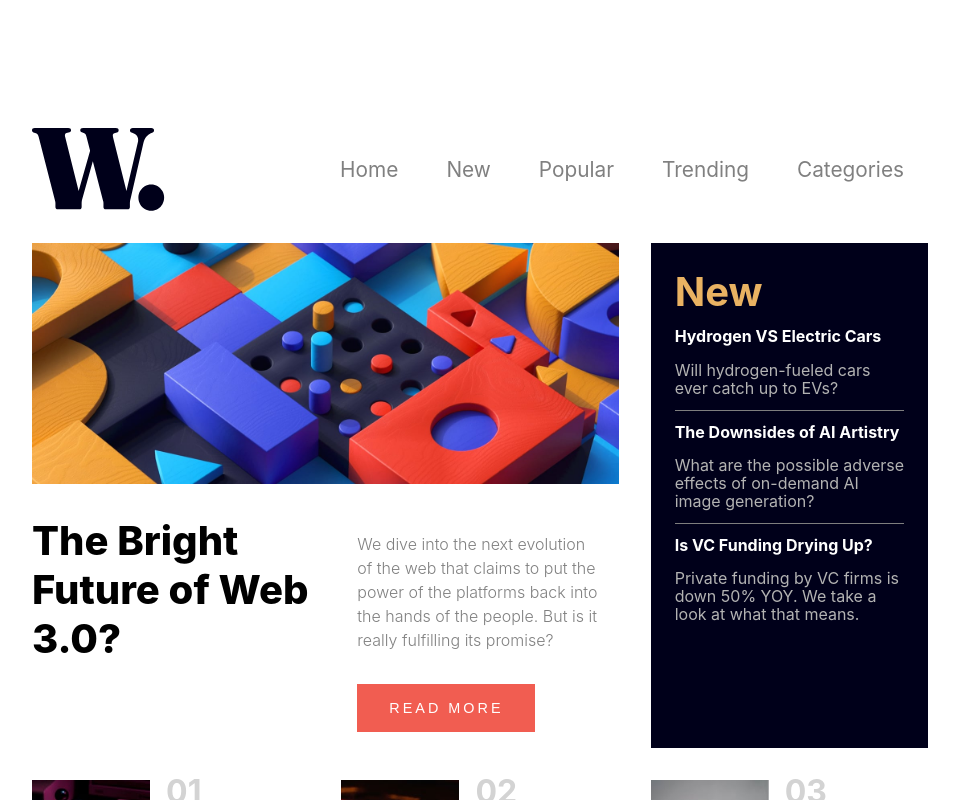
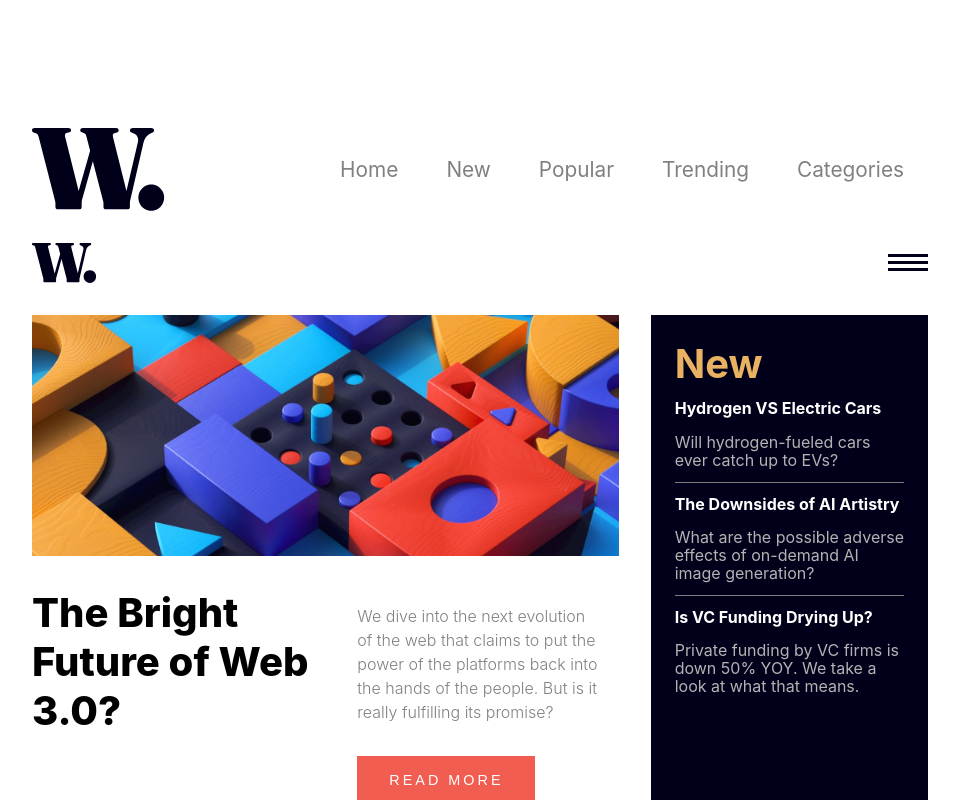
Before and after one commit to hojjatmahdave/Frontend-Mentor, a React (Create React App) app: page / in a window 1280 px wide. Shown: the top 800 px of the page, without its empty margins (160-1119 px from the left). Built offline with nearby package versions, Linux system fonts and the light colour scheme.

Commit message:
only the sidenav !

```diff
--- a/src/news-homepage-main/components/nav.tsx
+++ b/src/news-homepage-main/components/nav.tsx
@@ -1,8 +1,15 @@
-import React from "react";
+import React, { useState } from "react";
+import { Container } from "react-bootstrap";
+import { ReactComponent as Exit } from "../assets/images/icon-menu-close.svg";
+import { ReactComponent as Menu } from "../assets/images/icon-menu.svg";
+
 import logo from "../assets/images/logo.svg";
-import { Links, NavStyle } from "../styles/nav-style";
+import { Links, NavStyle, SideLinks, SideNav } from "../styles/nav-style";
 const Nav = () => {
+  const [toggleMenu, setToggleMenu] = useState(false);
+
   return (
+    <>
       <NavStyle>
         <img src={logo} alt="" />
         <Links>
@@ -13,6 +20,35 @@ const Nav = () => {
           <p>Categories</p>
         </Links>
       </NavStyle>
+      <SideNav>
+        <img src={logo} alt="" />
+
+        {toggleMenu ? (
+          <Exit
+            onClick={() => {
+              setToggleMenu(false);
+            }}
+          />
+        ) : (
+          <Menu
+            onClick={() => {
+              setToggleMenu(true);
+            }}
+          />
+        )}
+        {toggleMenu && (
+          <SideLinks>
+            <Container>
+              <p>Home</p>
+              <p>New</p>
+              <p>Popular</p>
+              <p>Trending</p>
+              <p>Categories</p>
+            </Container>
+          </SideLinks>
+        )}
+      </SideNav>
+    </>
   );
 };
 
--- a/src/news-homepage-main/styles/body-style.tsx
+++ b/src/news-homepage-main/styles/body-style.tsx
@@ -249,7 +249,7 @@ export const Flex = styled.div`
     }
   }
   @media screen and (max-width: 480px) {
-    line-height: 1.8rem;
+    line-height: 1.5rem;
     & > div {
       h1 {
         font-weight: 700;
@@ -261,7 +261,8 @@ export const Flex = styled.div`
       }
       p {
         width: 100%;
-        font-size: 0.95rem;
+        font-size: 0.9rem;
+        line-height: 1.4rem;
       }
     }
   }
--- a/src/news-homepage-main/styles/nav-style.tsx
+++ b/src/news-homepage-main/styles/nav-style.tsx
@@ -8,6 +8,9 @@ export const NavStyle = styled.div`
   padding-bottom: 2rem;
   img {
     width: 15%;
+  }
+  @media screen and (max-width: 480px) {
+    display: none;
   }
 `;
 export const Links = styled.div`
@@ -47,3 +50,33 @@ export const Links = styled.div`
     display: none;
   }
 `;
+export const SideNav = styled.div`
+  display: flex;
+  flex-direction: row;
+  align-items: center;
+  justify-content: space-between;
+  padding-bottom: 2rem;
+`;
+export const SideLinks = styled.div`
+  background-color: #fff;
+  height: 100%; /* 100% Full-height */
+  width: 65%; /* 0 width - change this with JavaScript */
+  position: fixed; /* Stay in place */
+  z-index: 1; /* Stay on top */
+  top: 0; /* Stay at the top */
+  right: 0;
+  overflow-x: hidden; /* Disable horizontal scroll */
+  padding-top: 60px; /* Place content 60px from the top */
+  transition: 0.5s; /* 0.5 second transition effect to slide in the sidenav */
+`;
+export const Container = styled.div`
+  /* display: flex;
+  flex-direction: column;
+  align-items: flex-end;
+  justify-content: flex-end;
+  text-align: end;
+  position: absolute;
+  top: 40px;
+  margin-top: 1rem;
+  min-width: 200px; */
+`;
```
Lines whose indentation alone changed are shown as unchanged.
